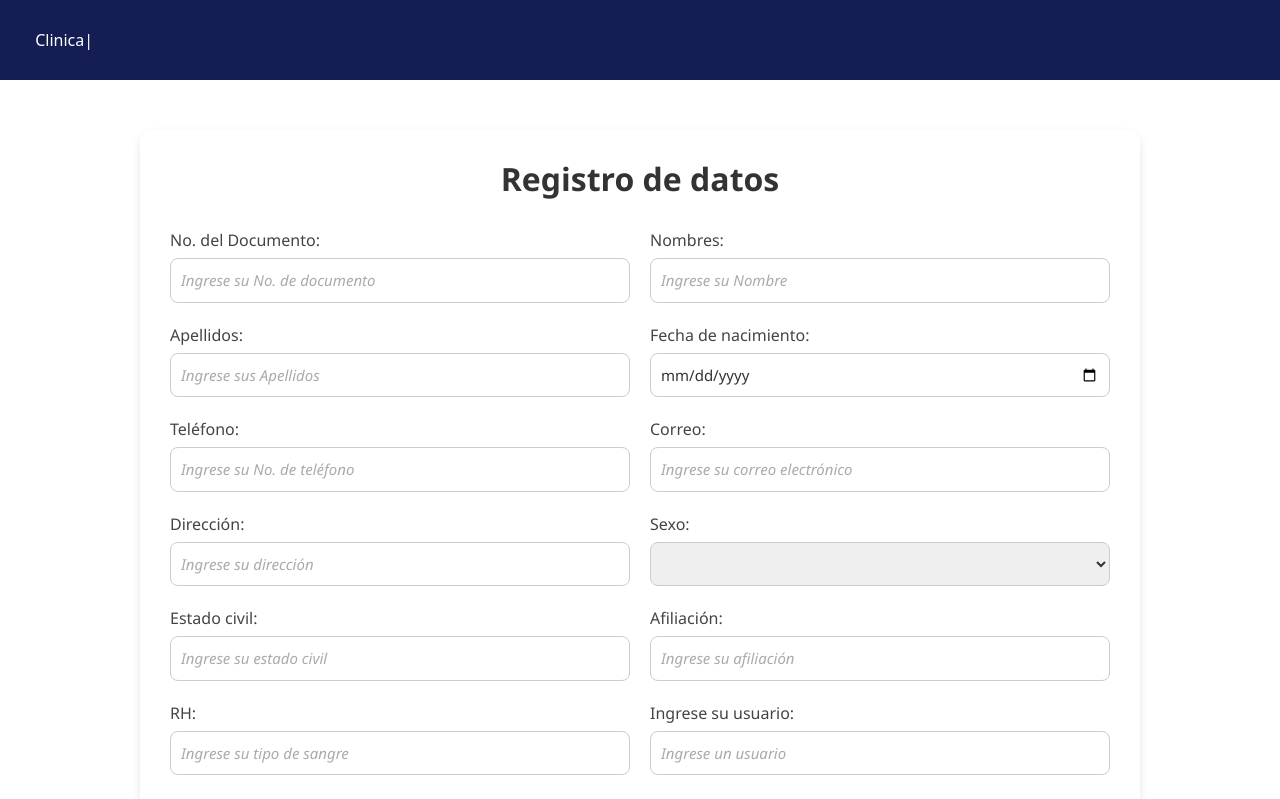
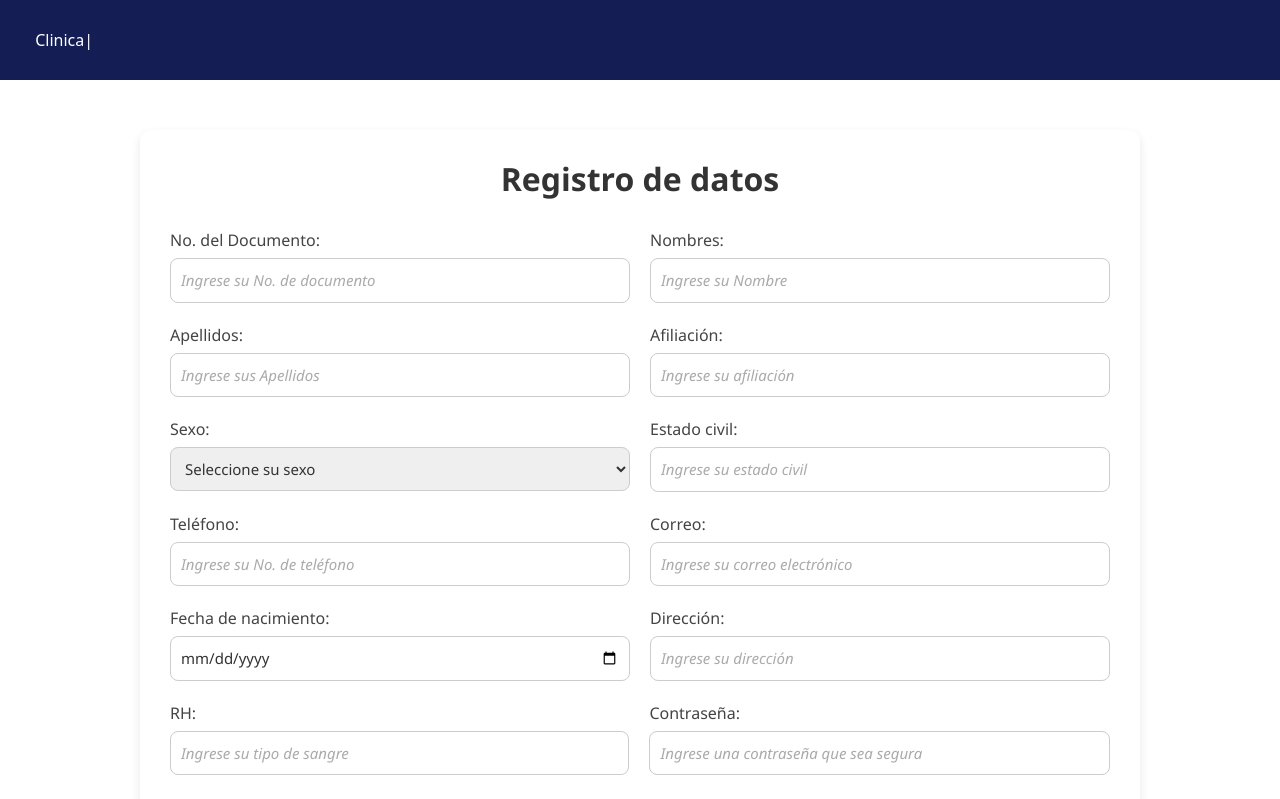
Before and after one commit to zack2141/Historias_Clinicas, an Angular app in the folder frontend_historias_clinicas/: page /registro-paciente in a window 1280 px wide. Shown: the top 799 px of the page. Built offline with nearby package versions, Linux system fonts and the light colour scheme.

Commit message:
nuevos cambios de los modulos del paciente

```diff
--- a/frontend_historias_clinicas/src/app/entidades/loguin-paciente.ts
+++ b/frontend_historias_clinicas/src/app/entidades/loguin-paciente.ts
@@ -2,7 +2,7 @@ import { Paciente } from "./paciente"
 
 export class LoguinPaciente {
 
-    usuario !:String
-    idPaciente !: Paciente
-    passwordPaciente !:String
+    usuarioPaciente !:String;
+    idpaciente !: Paciente;
+    password !:String;
 }
--- a/frontend_historias_clinicas/src/app/modulos-pacientes/actualizar-paciente/actualizar-paciente.component.html
+++ b/frontend_historias_clinicas/src/app/modulos-pacientes/actualizar-paciente/actualizar-paciente.component.html
@@ -5,42 +5,42 @@
 
         <div class="form-group">
           <label>No. del Documento:</label>
-          <input type="text" [(ngModel)]="paciente.idPaciente" name="idPaciente" readonly>
+          <input type="text" [(ngModel)]="paciente.usuarioPaciente" name="idPaciente" readonly>
         </div>
 
         <div class="form-group">
           <label>Nombres:</label>
-          <input type="text" [(ngModel)]="paciente.idPaciente.nombres" name="nombres" required>
+          <input type="text" [(ngModel)]="paciente.idpaciente.nombres" name="nombres" required>
         </div>
 
         <div class="form-group">
           <label>Apellidos:</label>
-          <input type="text" [(ngModel)]="paciente.idPaciente.apellidos" name="apellidos" required>
+          <input type="text" [(ngModel)]="paciente.idpaciente.apellidos" name="apellidos" required>
         </div>
 
         <div class="form-group">
           <label>Fecha de nacimiento:</label>
-          <input type="date" [(ngModel)]="paciente.idPaciente.fechaNacimiento" name="fechaNacimiento" readonly>
+          <input type="date" [(ngModel)]="paciente.idpaciente.fechaNacimiento" name="fechaNacimiento" readonly>
         </div>
 
         <div class="form-group">
           <label>Teléfono:</label>
-          <input type="text" [(ngModel)]="paciente.idPaciente.telefono" name="telefono">
+          <input type="text" [(ngModel)]="paciente.idpaciente.telefono" name="telefono">
         </div>
 
         <div class="form-group">
           <label>Correo:</label>
-          <input type="email" [(ngModel)]="paciente.idPaciente.correo" name="correo" required>
+          <input type="email" [(ngModel)]="paciente.idpaciente.correo" name="correo" required>
         </div>
 
         <div class="form-group">
           <label>Dirección:</label>
-          <input type="text" [(ngModel)]="paciente.idPaciente.direccion" name="direccion">
+          <input type="text" [(ngModel)]="paciente.idpaciente.direccion" name="direccion">
         </div>
 
         <div class="form-group">
           <label>Sexo:</label>
-          <select [(ngModel)]="paciente.idPaciente.sexo" name="sexo" required>
+          <select [(ngModel)]="paciente.idpaciente.sexo" name="sexo" required>
             <option value="">Seleccione su sexo</option>
             <option value="Masculino">Masculino</option>
             <option value="Femenino">Femenino</option>
@@ -50,18 +50,18 @@
 
         <div class="form-group">
           <label>Estado civil:</label>
-          <input type="text" [(ngModel)]="paciente.idPaciente.estadoCivil" name="estadoCivil">
+          <input type="text" [(ngModel)]="paciente.idpaciente.estadoCivil" name="estadoCivil">
         </div>
 
         <div class="form-group">
           <label>Afiliación:</label>
-          <input type="text" [(ngModel)]="paciente.idPaciente.afiliacion" name="afiliacion">
+          <input type="text" [(ngModel)]="paciente.idpaciente.afiliacion" name="afiliacion">
         </div>
 
         <div class="rh">
         <div class="form-group">
           <label>RH:</label>
-          <input type="text" [(ngModel)]="paciente.idPaciente.rh" name="rh" readonly>
+          <input type="text" [(ngModel)]="paciente.idpaciente.rh" name="rh" readonly>
         </div>
         </div>
 
--- a/frontend_historias_clinicas/src/app/modulos-pacientes/actualizar-paciente/actualizar-paciente.component.ts
+++ b/frontend_historias_clinicas/src/app/modulos-pacientes/actualizar-paciente/actualizar-paciente.component.ts
@@ -46,7 +46,7 @@ export class ActualizarPacienteComponent implements OnInit {
   }
 
   actualizarPaciente(): void {
-    this.serpa.actualizar_Paciente(this.paciente.idPaciente).subscribe(res => {
+    this.serpa.actualizar_Paciente(this.paciente).subscribe(res => {
       if (res === true) {
         Swal.fire('Éxito', 'Paciente actualizado con éxito', 'success');
         this.router.navigate(['/ver-citas']);
--- a/frontend_historias_clinicas/src/app/modulos-pacientes/registro-paciente/registro-paciente.component.html
+++ b/frontend_historias_clinicas/src/app/modulos-pacientes/registro-paciente/registro-paciente.component.html
@@ -5,43 +5,28 @@
 
       <div class="form-group">
         <label>No. del Documento:</label>
-        <input type="text" [(ngModel)]="paciente.idPaciente" name="idPaciente" placeholder="Ingrese su No. de documento">
+        <input type="text" [(ngModel)]="paciente.usuarioPaciente" name="idPaciente" placeholder="Ingrese su No. de documento">
       </div>
 
       <div class="form-group">
         <label>Nombres:</label>
-        <input type="text" [(ngModel)]="paciente.nombres" name="nombres" placeholder="Ingrese su Nombre" required>
+        <input type="text" [(ngModel)]="paciente.idpaciente.nombres" name="nombres" placeholder="Ingrese su Nombre" required>
       </div>
 
       <div class="form-group">
         <label>Apellidos:</label>
-        <input type="text" [(ngModel)]="paciente.apellidos" name="apellidos" placeholder="Ingrese sus Apellidos" required>
-      </div>
-
-      <div class="form-group">
-        <label>Fecha de nacimiento:</label>
-        <input type="date" [(ngModel)]="paciente.fechaNacimiento" name="fechaNacimiento" placeholder="Ingrese su fecha de nacimiento">
-      </div>
-
-      <div class="form-group">
-        <label>Teléfono:</label>
-        <input type="text" [(ngModel)]="paciente.telefono" name="telefono" placeholder="Ingrese su No. de teléfono">
-      </div>
-
-      <div class="form-group">
-        <label>Correo:</label>
-        <input type="email" [(ngModel)]="paciente.correo" name="correo" placeholder="Ingrese su correo electrónico" required>
-      </div>
-
-      <div class="form-group">
-        <label>Dirección:</label>
-        <input type="text" [(ngModel)]="paciente.direccion" name="direccion" placeholder="Ingrese su dirección">
+        <input type="text" [(ngModel)]="paciente.idpaciente.apellidos" name="apellidos" placeholder="Ingrese sus Apellidos" required>
       </div>
 
 
       <div class="form-group">
+        <label>Afiliación:</label>
+        <input type="text" [(ngModel)]="paciente.idpaciente.afiliacion" name="afiliacion" placeholder="Ingrese su afiliación">
+      </div>
+
+      <div class="form-group">
         <label>Sexo:</label>
-        <select [(ngModel)]="paciente.sexo" name="sexo" placeholder="Ingrese su sexo" required>
+        <select [(ngModel)]="paciente.idpaciente.sexo" name="sexo" placeholder="Ingrese su sexo" required>
           <option value="">Seleccione su sexo</option>
           <option value="Masculino">Masculino</option>
           <option value="Femenino">Femenino</option>
@@ -49,31 +34,53 @@
         </select>
       </div>
 
+
+
+
+
+
       <div class="form-group">
         <label>Estado civil:</label>
-        <input type="text" [(ngModel)]="paciente.estadoCivil" name="estadoCivil" placeholder="Ingrese su estado civil">
+        <input type="text" [(ngModel)]="paciente.idpaciente.estadoCivil" name="estadoCivil" placeholder="Ingrese su estado civil">
+      </div>
+      <div class="form-group">
+        <label>Teléfono:</label>
+        <input type="text" [(ngModel)]="paciente.idpaciente.telefono" name="telefono" placeholder="Ingrese su No. de teléfono">
+      </div>
+
+
+
+      <div class="form-group">
+        <label>Correo:</label>
+        <input type="email" [(ngModel)]="paciente.idpaciente.correo" name="correo" placeholder="Ingrese su correo electrónico" required>
       </div>
 
       <div class="form-group">
-        <label>Afiliación:</label>
-        <input type="text" [(ngModel)]="paciente.afiliacion" name="afiliacion" placeholder="Ingrese su afiliación">
+        <label>Fecha de nacimiento:</label>
+        <input type="date" [(ngModel)]="paciente.idpaciente.fechaNacimiento" name="fechaNacimiento" placeholder="Ingrese su fecha de nacimiento">
       </div>
 
       <div class="form-group">
-        <label>RH:</label>
-        <input type="text" [(ngModel)]="paciente.rh" name="rh" placeholder="Ingrese su tipo de sangre">
+        <label>Dirección:</label>
+        <input type="text" [(ngModel)]="paciente.idpaciente.direccion" name="direccion" placeholder="Ingrese su dirección">
       </div>
 
 
+
+
+
+
       <div class="form-group">
-        <label>Ingrese su usuario:</label>
-        <input type="text" [(ngModel)]="usuario" name="usuario" placeholder="Ingrese un usuario" required>
+        <label>RH:</label>
+        <input type="text" [(ngModel)]="paciente.idpaciente.rh" name="rh" placeholder="Ingrese su tipo de sangre">
       </div>
+
+
 
       <div class="Password">
         <div class="form-group">
           <label>Contraseña:</label>
-          <input type="password" [(ngModel)]="password" name="password" placeholder="Ingrese una contraseña que sea segura" required>
+          <input type="password" [(ngModel)]="paciente.password" name="password" placeholder="Ingrese una contraseña que sea segura" required>
         </div>
         </div>
 
--- a/frontend_historias_clinicas/src/app/modulos-pacientes/registro-paciente/registro-paciente.component.ts
+++ b/frontend_historias_clinicas/src/app/modulos-pacientes/registro-paciente/registro-paciente.component.ts
@@ -1,23 +1,42 @@
-import { Component } from '@angular/core';
+import { Component, NgModule } from '@angular/core';
 import { FormsModule } from '@angular/forms';
 import Swal from 'sweetalert2';
 import { PacienteService } from '../../servicios/paciente.service';
 import { Router } from '@angular/router';
 import { LogueosService } from '../../servicios/logueos.service';
+import { LoguinPaciente } from '../../entidades/loguin-paciente';
+import { CommonModule } from '@angular/common';
+import { Paciente } from '../../entidades/paciente';
 
 
 @Component({
   selector: 'app-registro-paciente',
   standalone: true,
-  imports: [FormsModule],
+  imports: [ CommonModule, FormsModule],
   templateUrl: './registro-paciente.component.html',
   styleUrl: './registro-paciente.component.css'
 })
 export class RegistroPacienteComponent {
 
-  paciente: any = {};
-  usuario: string = '';
-  password: string = '';
+
+  paciente: LoguinPaciente = {
+    usuarioPaciente: '',
+    password: '',
+    idpaciente: {
+      idPaciente: '',
+      nombres: '',
+      apellidos: '',
+      sexo: '',
+      estadoCivil: '',
+      fechaNacimiento: new Date(),
+      rolPaciente: '',
+      direccion: '',
+      rh: '',
+      correo: '',
+      telefono: '',
+      afiliacion: ''
+    }
+  };
 
   constructor(private serpa: PacienteService, private router: Router) {}
 
@@ -25,9 +44,10 @@ export class RegistroPacienteComponent {
 
 
 registrar() {
-  this.serpa.registrar_paciente(this.paciente, this.usuario, this.password)
-    .subscribe({
-      next: (respuesta) => {
+  this.serpa.registrar_paciente(this.paciente)
+    .subscribe(respuesta => {
+
+      console.log(respuesta)
         if (respuesta) {
           Swal.fire({
             icon: 'success',
@@ -45,14 +65,13 @@ registrar() {
           });
         }
       },
-      error: () => {
+      error => {
         Swal.fire({
           icon: 'error',
           title: 'Error de conexión',
           text: 'No se pudo conectar con el servidor.'
         });
-      }
-    });
+      });
 }
 
 
```
Also changed, not shown: frontend_historias_clinicas/src/app/servicios/paciente.service.ts (+5 -6 lines), 1 other file (tests, documents, lock files or other folders).
